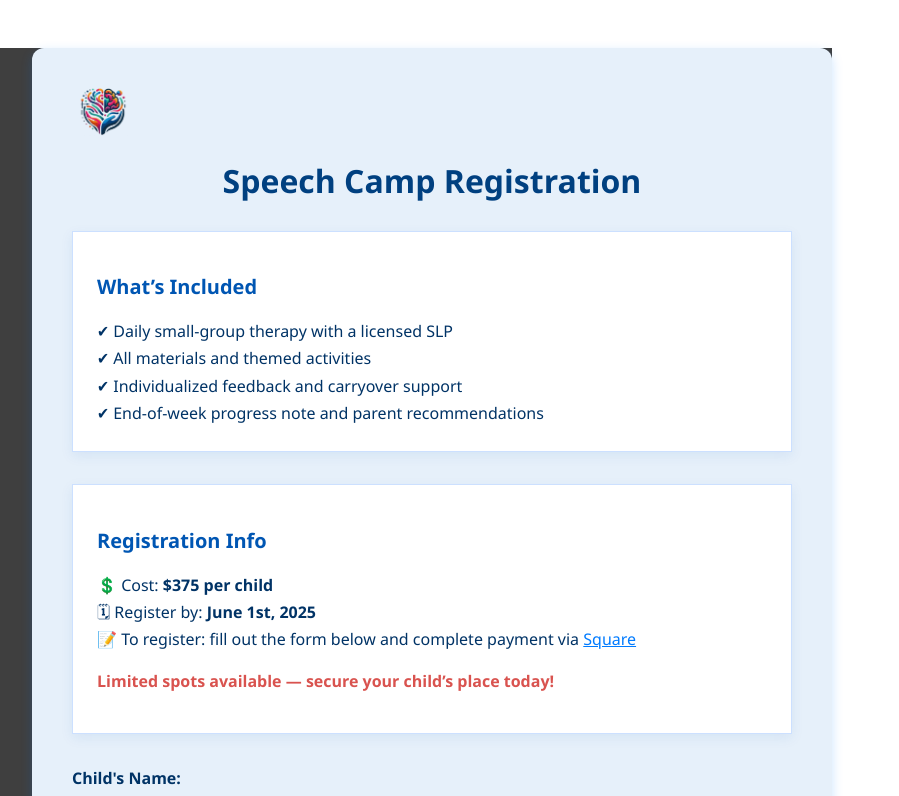
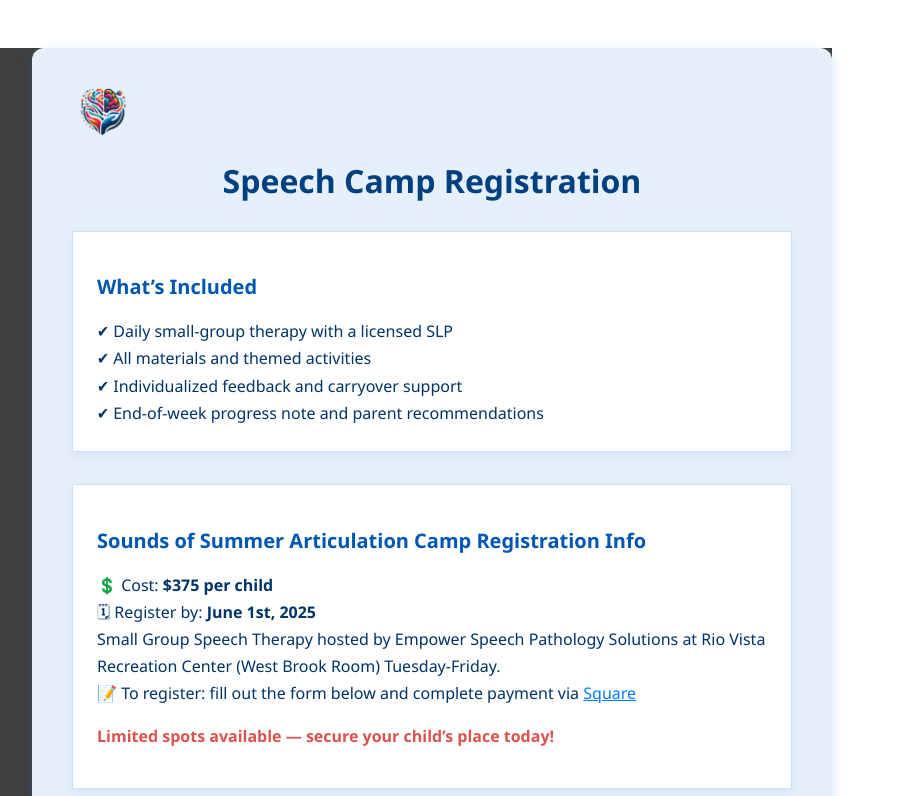
Before and after one commit to BartleBytes/Speech-Frontend, a React (Vite) app: page / in a window 1280 px wide. Shown: the top 796 px of the page, without its empty margins (0-899 px from the left). Built offline with nearby package versions, Linux system fonts and the light colour scheme; the HTML template or start-up script is replaced by a standard one.

Commit message:
title change

```diff
--- a/src/components/RegistrationForm.jsx
+++ b/src/components/RegistrationForm.jsx
@@ -101,10 +101,11 @@ function RegistrationForm() {
           </div>
 
           <div className={styles.infoBox}>
-            <h2>Registration Info</h2>
+            <h2>Sounds of Summer Articulation Camp Registration Info</h2>
             <ul>
               <li>💲 Cost: <strong>$375 per child</strong></li>
               <li>🗓 Register by: <strong>June 1st, 2025</strong></li>
+              <li>Small Group Speech Therapy hosted by Empower Speech Pathology Solutions at Rio Vista Recreation Center (West Brook Room) Tuesday-Friday.</li>
               <li>📝 To register: fill out the form below and complete payment via <a href="https://square.link/your-link" target="_blank" rel="noopener noreferrer">Square</a></li>
             </ul>
             <p className={styles.limitedSpots}>Limited spots available — secure your child’s place today!</p>
```
